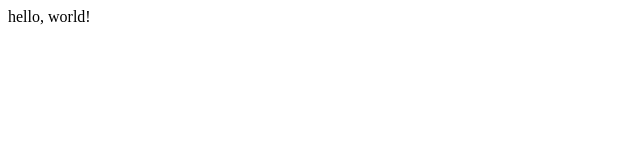
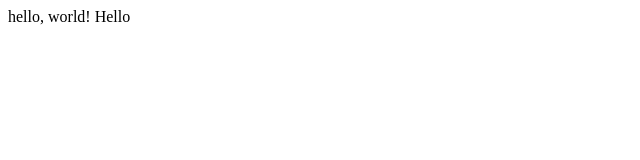
Before and after one commit to ReformerIT/webcs50, a plain HTML site: page index.html in a window 1280 px wide. Shown: the full height of the page, 0-640 px from the left. Drawn offline with Linux system fonts and the light colour scheme.

Commit message:
Update index.html

```diff
--- a/index.html
+++ b/index.html
@@ -5,6 +5,6 @@
     <title>my web page</title>
   </head>
   <body>
-    hello, world!
+    hello, world! Hello
   </body>
 </html>
```
